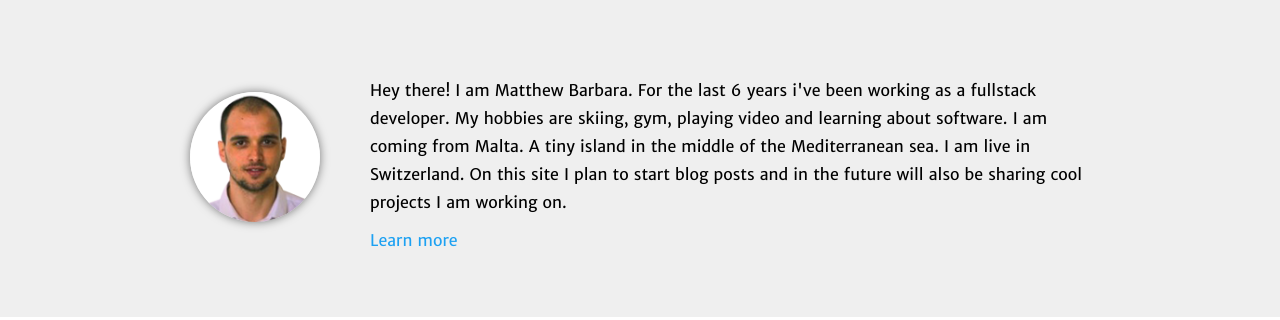
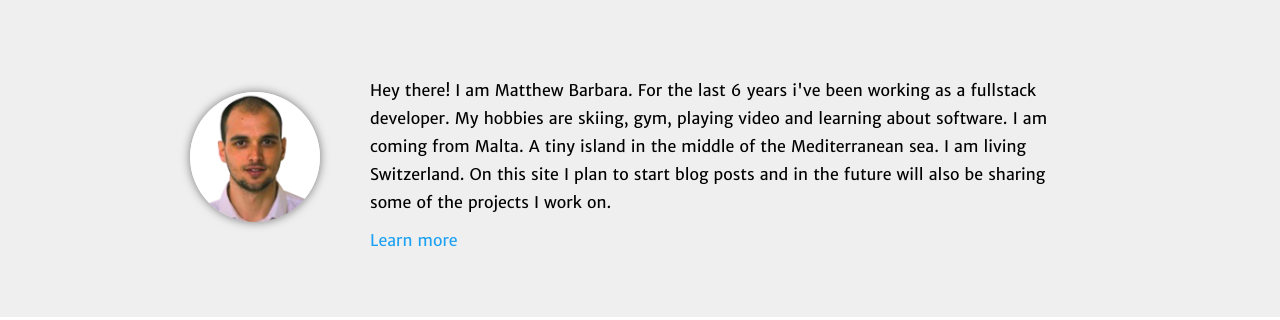
Before and after one commit to metju90/matthew.mt, a plain HTML site: page index.html in a window 1280 px wide. Shown: the part 73-393 px from the top of the page. Drawn offline with Linux system fonts and the light colour scheme.

Commit message:
fixed a sentence in the intro.

```diff
--- a/index.html
+++ b/index.html
@@ -40,9 +40,9 @@
               Hey there! I am Matthew Barbara. For the last 6 years i've been
               working as a fullstack developer. My hobbies are skiing, gym,
               playing video and learning about software. I am coming from Malta.
-              A tiny island in the middle of the Mediterranean sea. I am live in
+              A tiny island in the middle of the Mediterranean sea. I am living
               Switzerland. On this site I plan to start blog posts and in the
-              future will also be sharing cool projects I am working on.
+              future will also be sharing some of the projects I work on.
             </p>
             <a href="./about.html">Learn more</a>
           </div>
```
